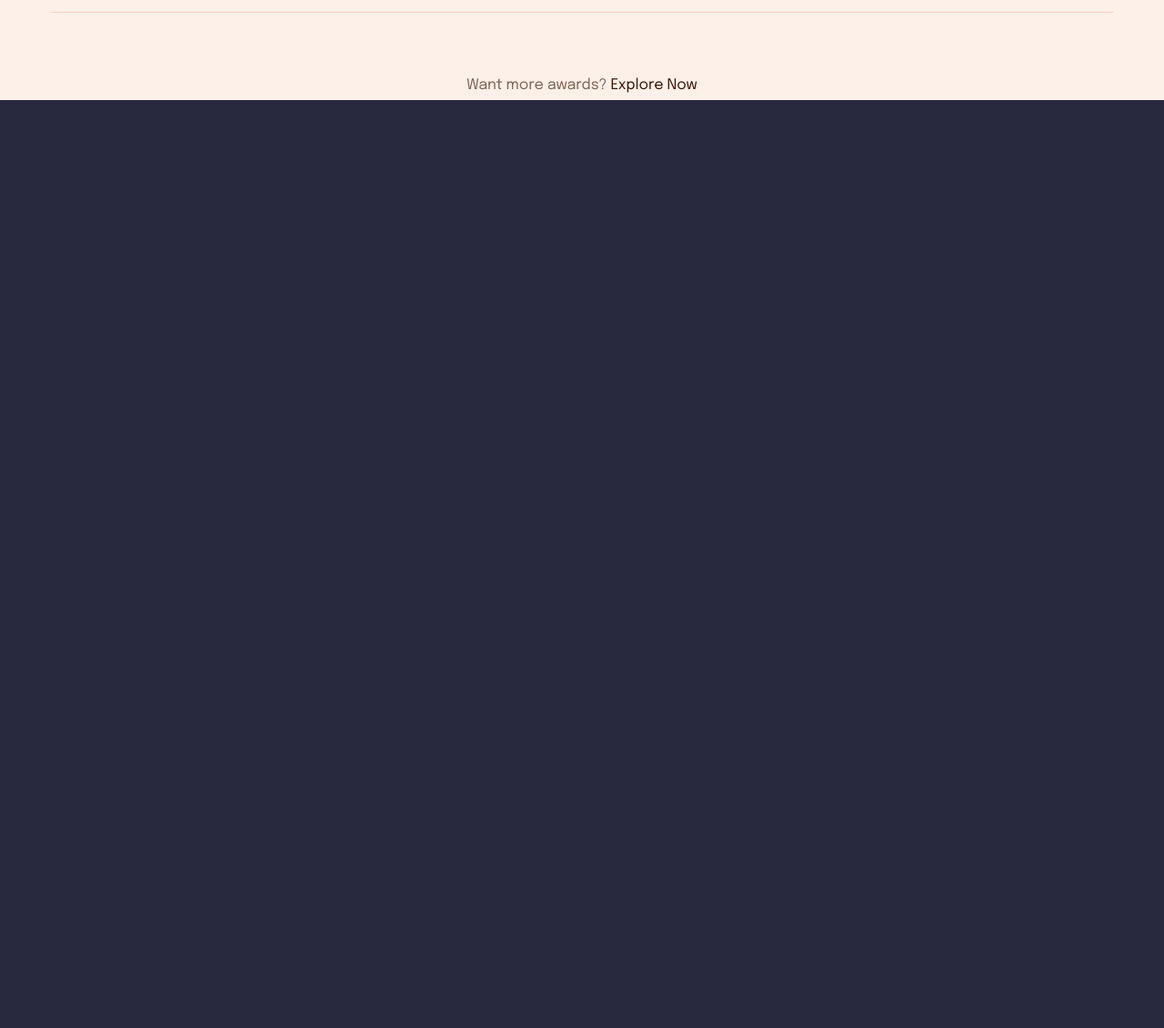
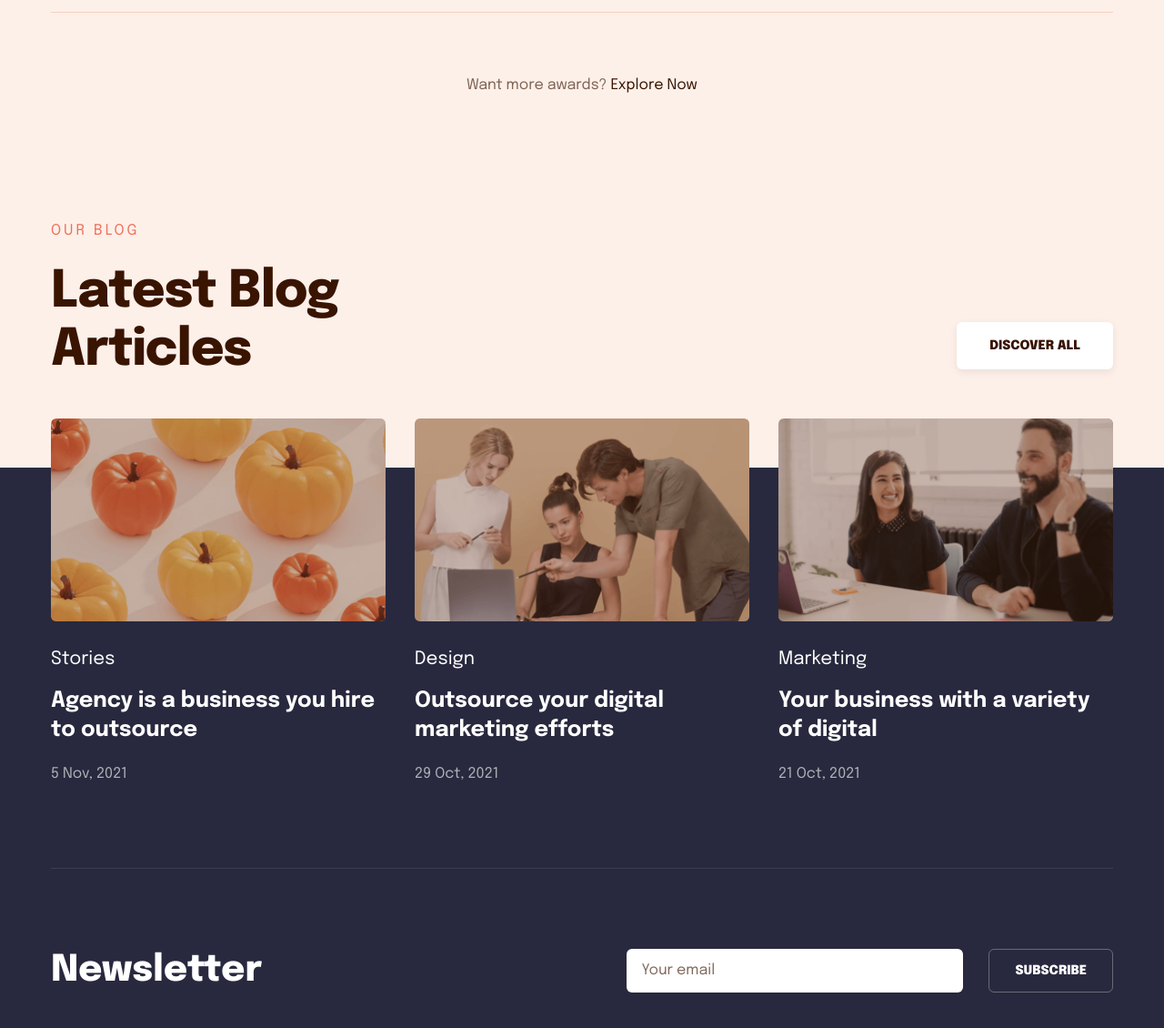
Before and after one commit to yamanidev/webflow-expert, a website: page public/index.html in a window 1280 px wide. Shown: the part 10251-11381 px from the top of the page at 91% size. Before the commit the page ends 10361 px from the top, so only its background shows below. Drawn offline with Linux system fonts and the light colour scheme.

Commit message:
Latest blog articles section added + newsletter

```diff
--- a/public/index.html
+++ b/public/index.html
@@ -540,6 +540,50 @@
                 <p class="mt-10 md:mt-16 text-center text-dark-gray">Want more awards? <a href="#" class="text-dark">Explore Now</a></p>
             </div>
         </section>
+        <section class="pt-32 pb-24 relative bg-beige">
+            <div class="container">
+                <div class="flex flex-col md:flex-row items-start md:items-end md:justify-between gap-9 md:gap-0">
+                    <div class="">
+                        <h5 class="title-tag">Our Blog</h5>
+                        <h2 class="max-w-xs mt-4 md:mt-5 text-dark">Latest Blog Articles</h2>
+                    </div>
+                    <a href="" class="py-4 px-9 relative bottom-3 text-sm text-center text-dark font-black uppercase rounded-md bg-white shadow-[0_3px_9px_rgba(57,20,0,0.08)]">Discover All</a>
+                </div>
+                <div class="blogs">
+                    <div class="blog-card">
+                        <img src="assets/images/blog/stories.png" alt="">
+                        <p class="mt-7 text-xl">Stories</p>
+                        <h4 class="my-4">Agency is a business you hire to outsource</h4>
+                        <p class="text-light-gray">5 Nov, 2021</p>
+                    </div>
+                    <div class="blog-card">
+                        <img src="assets/images/blog/design.png" alt="">
+                        <p class="mt-7 text-xl">Design</p>
+                        <h4 class="my-4">Outsource your digital marketing efforts</h4>
+                        <p class="text-light-gray">29 Oct, 2021</p>
+                    </div>
+                    <div class="blog-card">
+                        <img src="assets/images/blog/marketing.png" alt="">
+                        <p class="mt-7 text-xl">Marketing</p>
+                        <h4 class="my-4">Your business with a variety of digital</h4>
+                        <p class="text-light-gray">21 Oct, 2021</p>
+                    </div>
+                </div>
+            </div>
+        </section>
+        <section class="pt-[1300px] md:pt-96">
+            <div class="container">
+                <hr class="my-14 border-[#3A3C56]">
+                <div class="py-8 flex flex-col md:flex-row gap-9 md:gap-0 md:justify-between">
+                    <h3>Newsletter</h3>
+                    <div class="flex flex-col md:flex-row gap-4 md:gap-7">
+                        <input type="text" placeholder="Your email" class="input lg:w-[370px] py-3 px-4 rounded-md">
+                        <button class="py-3 px-7 border border-white/30 rounded-md text-sm font-black uppercase">Subscribe</button>
+                    </div>
+                </div>
+                <hr class="my-14 border-[#3A3C56]">
+            </div>
+        </section>
     </main>
     <footer>
 
--- a/src/styles/style.css
+++ b/src/styles/style.css
@@ -43,6 +43,18 @@ p{
 
 a{
     display: inline-block;
+}
+
+input, textarea, input::placeholder, textarea::placeholder {
+    @apply text-dark-gray;
+}
+
+input:-ms-input-placeholder, textarea:-ms-input-placeholder {
+    @apply text-dark-gray;
+}
+
+input::-ms-input-placeholder, textarea::-ms-input-placeholder {
+    @apply text-dark-gray;
 }
 
 .title-tag {
@@ -171,3 +183,12 @@ a{
 .award-card div:last-child {
     @apply mt-4 md:mt-0 flex flex-col items-center md:flex-row md:w-56 md:justify-end md:gap-3;
 }
+
+.blogs {
+    @apply container flex flex-col md:flex-row items-center md:items-stretch gap-14 md:gap-8 absolute top-96 md:top-[350px] left-0 right-0;
+}
+
+.blog-card {
+    @apply max-w-sm flex-grow;
+    flex: 1 1 0px;
+}
```
Also changed, not shown: public/assets/images/blog/design.png (added), public/assets/images/blog/marketing.png (added), public/assets/images/blog/stories.png (added), public/assets/styles/style.css.
